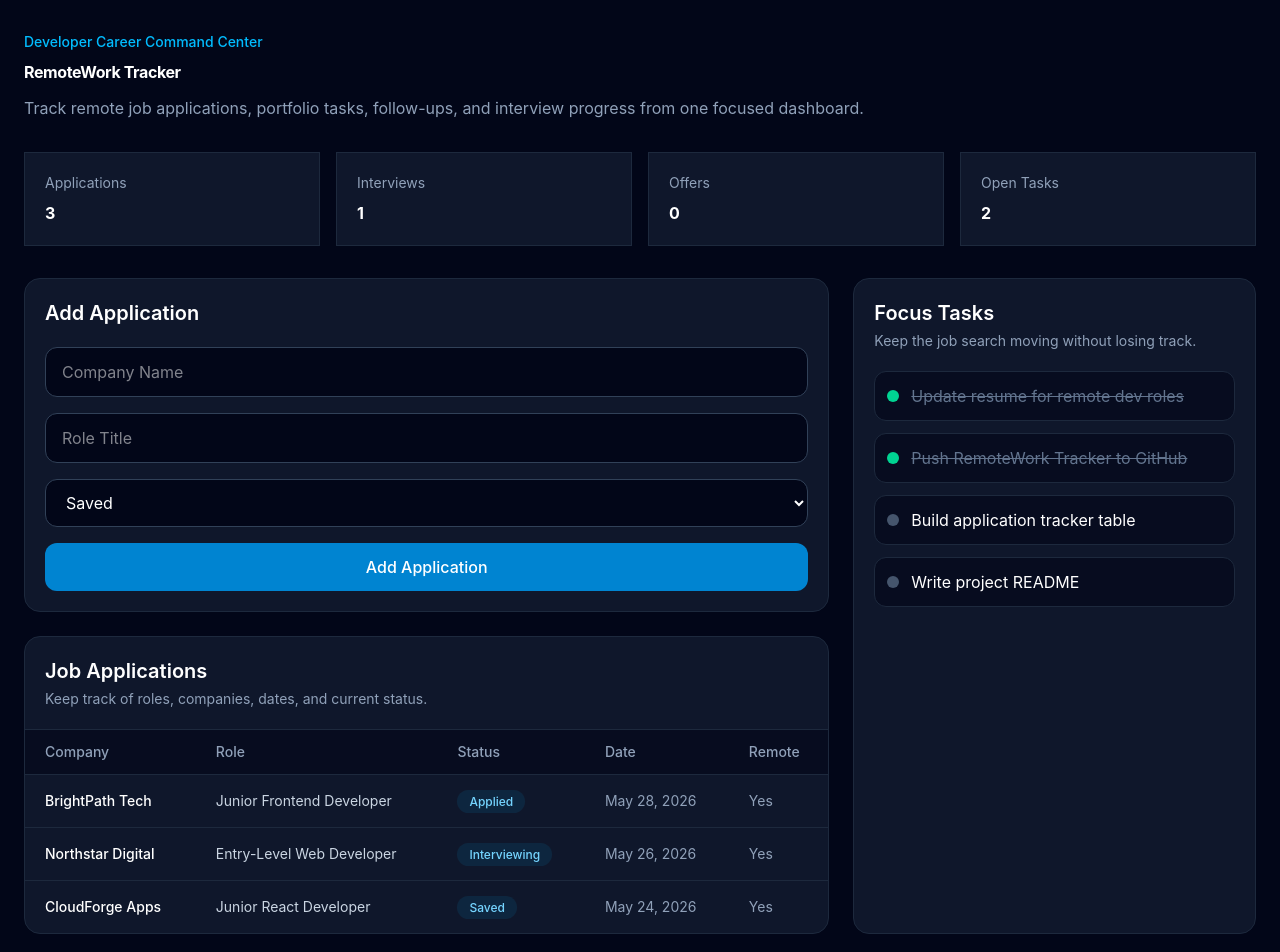
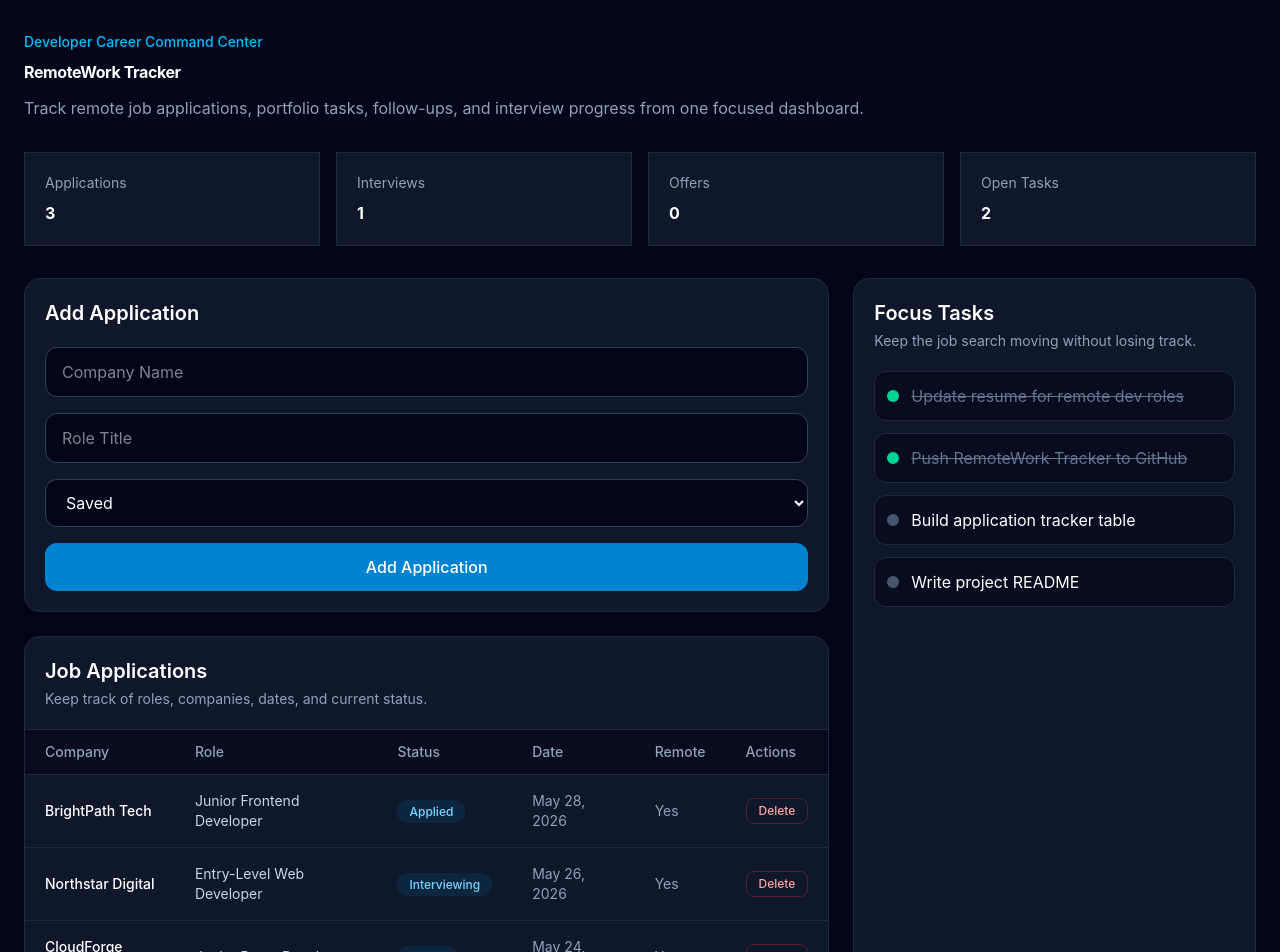
Before and after one commit to Evans-Steven/remote-work-tracker, a React (Vite) app: page / in a window 1280 px wide. Shown: the top 952 px of the page. Built offline with nearby package versions, Linux system fonts and the light colour scheme.

Commit message:
Added delete application functionality

```diff
--- a/src/App.jsx
+++ b/src/App.jsx
@@ -22,6 +22,10 @@ function App() {
     }
 
     setApplications([application, ...applications])
+  }
+
+  function handleDeleteApplication(id) {
+    setApplications(applications.filter((app) => app.id !== id))
   }
 
   const interviewCount = applications.filter(
@@ -50,6 +54,7 @@ function App() {
 
             <ApplicationTable
               applications={applications}
+              onDeleteApplication={handleDeleteApplication}
             />
           </div>
 
--- a/src/components/ApplicationTable.jsx
+++ b/src/components/ApplicationTable.jsx
@@ -1,4 +1,4 @@
-function ApplicationTable({ applications }) {
+function ApplicationTable({ applications, onDeleteApplication }) {
     return (
         <section className="rounded-2xl border border-slate-800 bg-slate-900">
             <div className="border-b border-slate-800 p-5">
@@ -17,6 +17,7 @@ function ApplicationTable({ applications }) {
                             <th className="px-5 py-3 font-medium">Status</th>
                             <th className="px-5 py-3 font-medium">Date</th>
                             <th className="px-5 py-3 font-medium">Remote</th>
+                            <th className="px-5 py-3 font-medium">Actions</th>
                         </tr>
                     </thead>
 
@@ -34,6 +35,14 @@ function ApplicationTable({ applications }) {
                                 <td className="px-5 py-4 text-slate-400">
                                     {app.remote ? "Yes" : "No"}
                                 </td>
+                                <td className="px-5 py-4">
+                                    <button
+                                        onClick={() => onDeleteApplication(app.id)}
+                                        className="rounded-lg border border-red-500/30 px-3 py-1 text-xs font-medium text-red-300 hover:bg-red-500/10"
+                                    >
+                                        Delete
+                                    </button>
+                                </td>
                             </tr>
                         ))}
                     </tbody>
```
